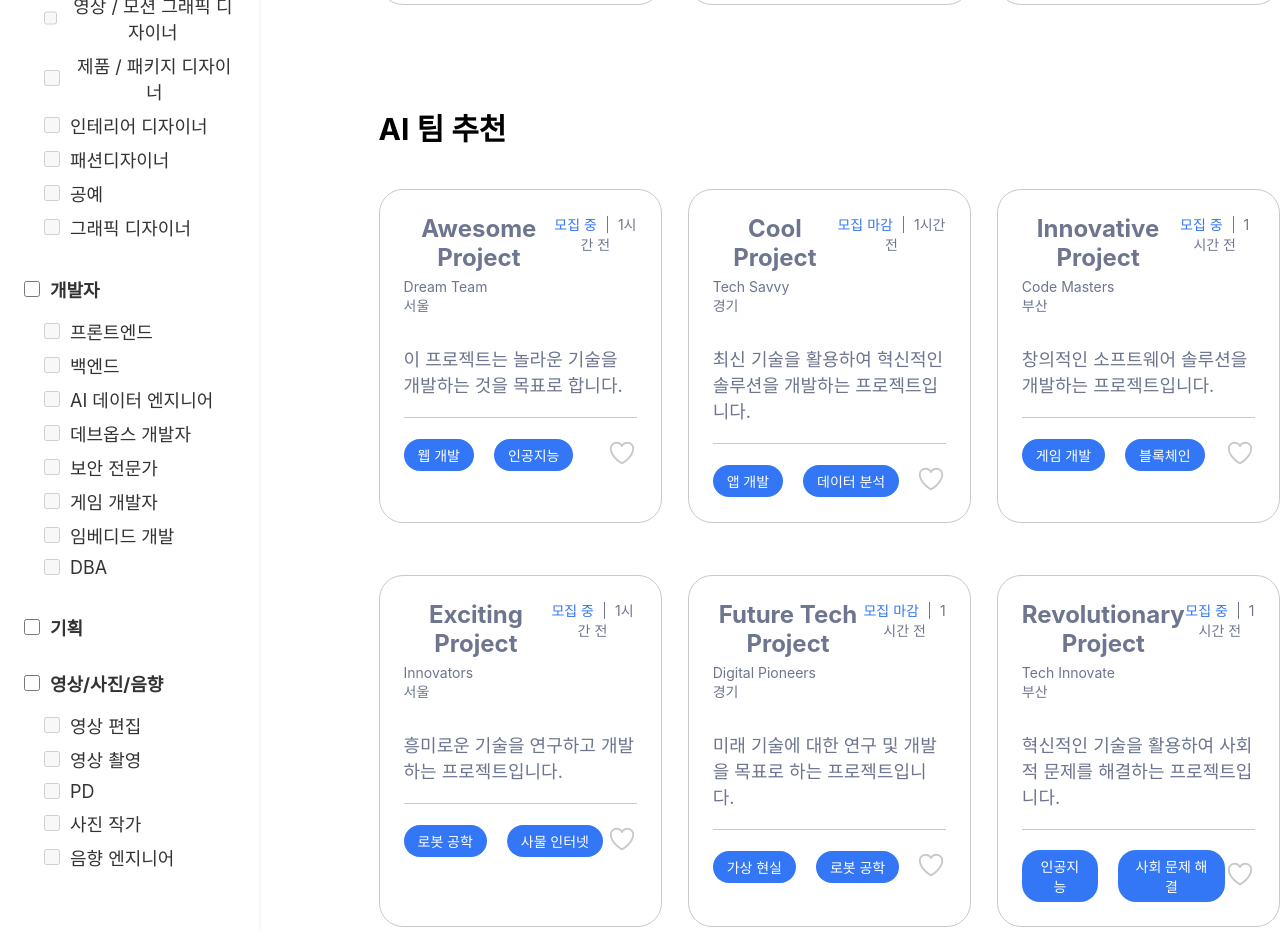
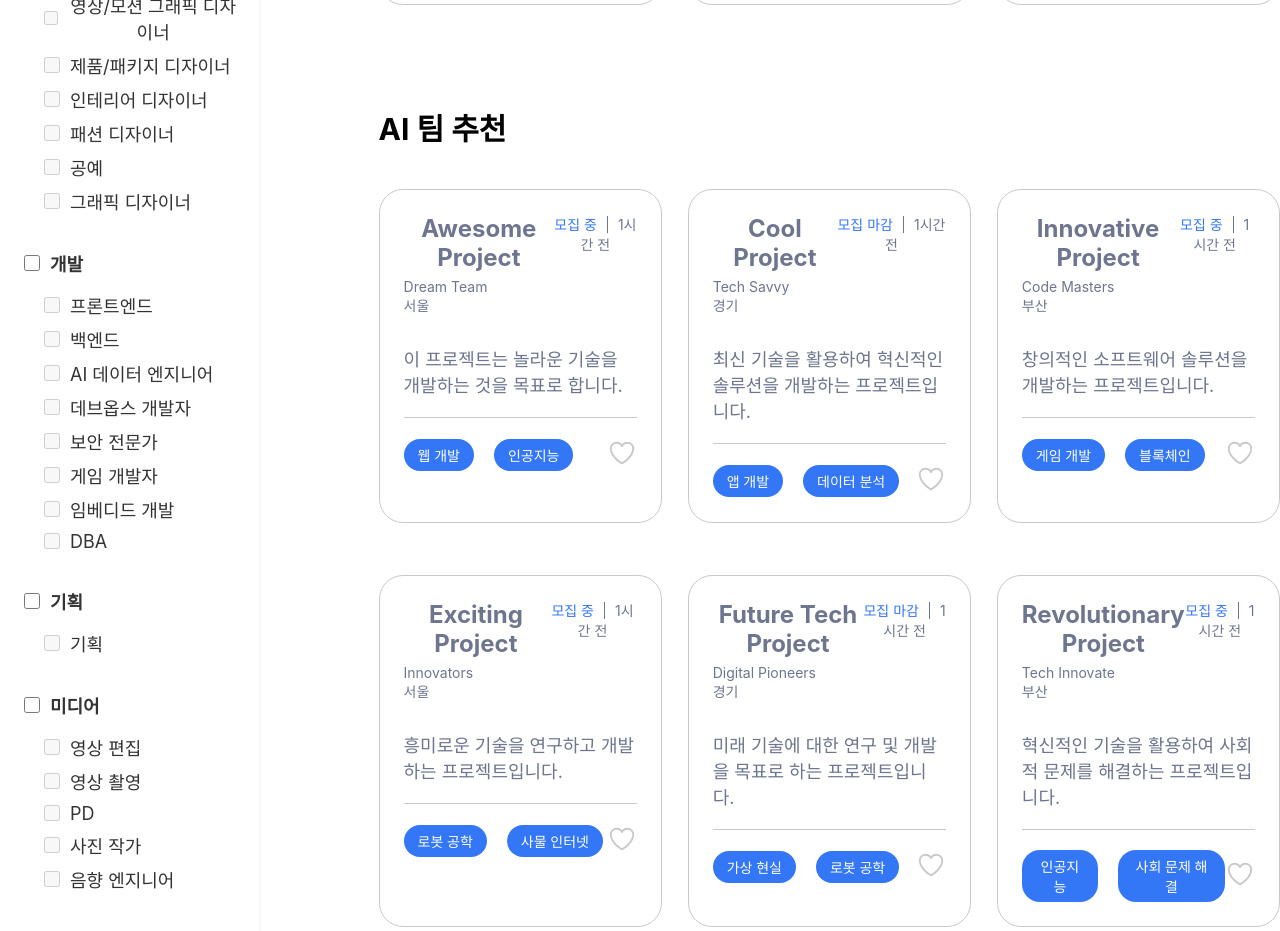
Before and after one commit to Alpha-e-Um/Frontend, a React (Create React App) app: page /team in a window 1280 px wide. Shown: the part 980-1911 px from the top of the page. Built offline with nearby package versions, Linux system fonts and the light colour scheme.

Commit message:
feat: navigation item 파일로 빼냄 및 로직 수정

```diff
--- /dev/null
+++ b/src/components/SideNavigation/jobPosition.js
@@ -0,0 +1,70 @@
+export const jobCategories = [
+  {
+    kind: "design",
+    mainCategory: "디자인",
+    subCategories: [
+      "UI/UX 디자이너",
+      "일러스트/캐릭터 디자이너",
+      "영상/모션 그래픽 디자이너",
+      "제품/패키지 디자이너",
+      "인테리어 디자이너",
+      "패션 디자이너",
+      "공예",
+      "그래픽 디자이너",
+    ],
+  },
+  {
+    kind: "development",
+    mainCategory: "개발",
+    subCategories: [
+      "프론트엔드",
+      "백엔드",
+      "AI 데이터 엔지니어",
+      "데브옵스 개발자",
+      "보안 전문가",
+      "게임 개발자",
+      "임베디드 개발",
+      "DBA",
+    ],
+  },
+  {
+    kind: "planning",
+    mainCategory: "기획",
+    subCategories: ["기획"],
+  },
+  {
+    kind: "media",
+    mainCategory: "미디어",
+    subCategories: [
+      "영상 편집",
+      "영상 촬영",
+      "PD",
+      "사진 작가",
+      "음향 엔지니어",
+    ],
+  },
+  {
+    kind: "marketing",
+    mainCategory: "마케팅",
+    subCategories: ["관리", "홍보", "컨설팅"],
+  },
+  {
+    kind: "tralnstaion",
+    mainCategory: "통번역",
+    subCategories: [
+      "영어",
+      "일본어",
+      "중국어",
+      "스페인어",
+      "아랍어",
+      "힌디어",
+      "프랑스어",
+      "기타",
+    ],
+  },
+  {
+    kind: "other",
+    mainCategory: "기타",
+    subCategories: ["기타"],
+  },
+];
--- a/src/components/SideNavigation/sideNavigation.js
+++ b/src/components/SideNavigation/sideNavigation.js
@@ -1,90 +1,29 @@
 import React, { useState } from "react";
-import styled from "styled-components";
-
-const Navigation = styled.nav`
-  background-color: #ffffff;
-  border-radius: 8px;
-  box-shadow: 0 2px 4px rgba(0, 0, 0, 0.1);
-  padding: 20px;
-  width: 300px;
-`;
-
-const NavHeader = styled.div`
-  display: flex;
-  justify-content: space-between;
-  align-items: center;
-  margin-bottom: 20px;
-`;
-
-const Title = styled.h3`
-  border-top: 1px solid #eee;
-  padding-top: 20px;
-  font-size: 1.25rem;
-  color: #333;
-  &:first-of-type {
-    border-top: none;
-    padding-top: 0;
-  }
-`;
-
-const ResetButton = styled.button`
-  background: none;
-  border: none;
-  cursor: pointer;
-  color: #007bff;
-  font-size: 1rem;
-`;
-
-const Section = styled.section`
-  /* border-top: 1px solid #eee; */
-  padding-top: 20px;
-  /* &:first-of-type {
-    border-top: none;
-    padding-top: 0;
-  } */
-`;
-
-const SectionTitleRow = styled.div`
-  display: flex;
-  align-items: center;
-  margin-bottom: 10px;
-`;
-
-const SectionTitle = styled.h4`
-  color: #333;
-  font-size: 18px;
-  margin: 0;
-`;
-
-const Checkbox = styled.input.attrs({ type: "checkbox" })`
-  margin-right: 10px;
-  width: 16px;
-  height: 16px;
-  cursor: pointer;
-`;
-
-const ItemList = styled.ul`
-  list-style: none;
-  padding-left: 0;
-`;
-
-const Item = styled.li`
-  font-size: 18px;
-  color: #333;
-  display: flex;
-  align-items: center;
-  margin-bottom: 8px;
-  margin-left: 20px;
-  cursor: pointer;
-`;
+import {
+  Checkbox,
+  Item,
+  ItemList,
+  NavHeader,
+  Navigation,
+  ResetButton,
+  Section,
+  SectionTitle,
+  SectionTitleRow,
+  Title,
+} from "./styles";
+import { jobCategories } from "./jobPosition";
 
 const SideNavigation = () => {
   const [sectionEnabled, setSectionEnabled] = useState({
     design: false,
-    developer: false,
-    strategy: false,
-    mediaProduction: false,
+    development: false,
+    planning: false,
+    media: false,
+    marketing: false,
+    translation: false,
+    other: false,
   });
+  const [subCategoryEnabled, setSubCategoryEnabled] = useState({});
 
   const handleSectionCheckbox = (section) => {
     setSectionEnabled((prev) => ({ ...prev, [section]: !prev[section] }));
@@ -98,9 +37,12 @@ const SideNavigation = () => {
           onClick={() =>
             setSectionEnabled({
               design: false,
-              jobType: false,
-              teamField: false,
-              recruitmentType: false,
+              development: false,
+              planning: false,
+              media: false,
+              marketing: false,
+              translation: false,
+              other: false,
             })
           }
         >
@@ -119,139 +61,29 @@ const SideNavigation = () => {
         모집 기간
       </Title>
       <Title style={{ textAlign: "left" }}>직종 분류</Title>
-      <Section>
+      {jobCategories.map((category) => (
+        <Section key={category.mainCategory}>
           <SectionTitleRow>
             <Checkbox
-            id="design-checkbox"
-            checked={sectionEnabled.design}
-            onChange={() => handleSectionCheckbox("design")}
+              checked={sectionEnabled[category.kind]}
+              onChange={() => handleSectionCheckbox(category.kind)}
             />
-          <SectionTitle htmlFor="design-checkbox">디자인</SectionTitle>
+            <SectionTitle>{category.mainCategory}</SectionTitle>
           </SectionTitleRow>
           <ItemList>
-          <Item>
-            <Checkbox disabled={!sectionEnabled.design} />
-            UI / UX 디자이너
+            {category.subCategories.map((subCategory, index) => (
+              <Item key={index}>
+                <Checkbox
+                  disabled={!sectionEnabled[category.kind]}
+                  // checked={subCategoryEnabled[subCategoryName] || false}
+                  // onChange={() => handleSubCategoryCheckbox(subCategoryName)}
+                />
+                {subCategory}
               </Item>
-          <Item>
-            <Checkbox disabled={!sectionEnabled.design} />
-            일러스트 / 캐릭터 디자이너
-          </Item>
-          <Item>
-            <Checkbox disabled={!sectionEnabled.design} />
-            영상 / 모션 그래픽 디자이너
-          </Item>
-          <Item>
-            <Checkbox disabled={!sectionEnabled.design} />
-            제품 / 패키지 디자이너
-          </Item>
-          <Item>
-            <Checkbox disabled={!sectionEnabled.design} />
-            인테리어 디자이너
-          </Item>
-          <Item>
-            <Checkbox disabled={!sectionEnabled.design} />
-            패션디자이너
-          </Item>
-          <Item>
-            <Checkbox disabled={!sectionEnabled.design} />
-            공예
-          </Item>
-          <Item>
-            <Checkbox disabled={!sectionEnabled.design} />
-            그래픽 디자이너
-          </Item>
+            ))}
           </ItemList>
         </Section>
-
-      <Section>
-        <SectionTitleRow>
-          <Checkbox
-            id="design-checkbox"
-            checked={sectionEnabled.developer}
-            onChange={() => handleSectionCheckbox("developer")}
-          />
-          <SectionTitle htmlFor="design-checkbox">개발자</SectionTitle>
-        </SectionTitleRow>
-        <ItemList>
-          <Item>
-            <Checkbox disabled={!sectionEnabled.developer} />
-            프론트엔드
-          </Item>
-          <Item>
-            <Checkbox disabled={!sectionEnabled.developer} />
-            백엔드
-          </Item>
-          <Item>
-            <Checkbox disabled={!sectionEnabled.developer} />
-            AI 데이터 엔지니어
-          </Item>
-          <Item>
-            <Checkbox disabled={!sectionEnabled.developer} />
-            데브옵스 개발자
-          </Item>
-          <Item>
-            <Checkbox disabled={!sectionEnabled.developer} />
-            보안 전문가
-          </Item>
-          <Item>
-            <Checkbox disabled={!sectionEnabled.developer} />
-            게임 개발자
-          </Item>
-          <Item>
-            <Checkbox disabled={!sectionEnabled.developer} />
-            임베디드 개발
-          </Item>
-          <Item>
-            <Checkbox disabled={!sectionEnabled.developer} />
-            DBA
-          </Item>
-        </ItemList>
-      </Section>
-
-      <Section>
-        <SectionTitleRow>
-          <Checkbox
-            id="design-checkbox"
-            checked={sectionEnabled.strategy}
-            onChange={() => handleSectionCheckbox("strategy")}
-          />
-          <SectionTitle htmlFor="design-checkbox">기획</SectionTitle>
-        </SectionTitleRow>
-      </Section>
-
-      <Section>
-        <SectionTitleRow>
-          <Checkbox
-            id="design-checkbox"
-            checked={sectionEnabled.mediaProduction}
-            onChange={() => handleSectionCheckbox("mediaProduction")}
-          />
-          <SectionTitle htmlFor="design-checkbox">영상/사진/음향</SectionTitle>
-        </SectionTitleRow>
-        <ItemList>
-          <Item>
-            <Checkbox disabled={!sectionEnabled.mediaProduction} />
-            영상 편집
-          </Item>
-          <Item>
-            <Checkbox disabled={!sectionEnabled.mediaProduction} />
-            영상 촬영
-          </Item>
-          <Item>
-            <Checkbox disabled={!sectionEnabled.mediaProduction} />
-            PD
-          </Item>
-          <Item>
-            <Checkbox disabled={!sectionEnabled.mediaProduction} />
-            사진 작가
-          </Item>
-          <Item>
-            <Checkbox disabled={!sectionEnabled.mediaProduction} />
-            음향 엔지니어
-          </Item>
-        </ItemList>
-      </Section>
+      ))}
     </Navigation>
   );
 };
--- a/src/components/SideNavigation/styles.js
+++ b/src/components/SideNavigation/styles.js
@@ -0,0 +1,73 @@
+import styled from "styled-components";
+
+export const Navigation = styled.nav`
+  background-color: #ffffff;
+  border-radius: 8px;
+  box-shadow: 0 2px 4px rgba(0, 0, 0, 0.1);
+  padding: 20px;
+  width: 300px;
+`;
+
+export const NavHeader = styled.div`
+  display: flex;
+  justify-content: space-between;
+  align-items: center;
+  margin-bottom: 20px;
+`;
+
+export const Title = styled.h3`
+  border-top: 1px solid #eee;
+  padding-top: 20px;
+  font-size: 1.25rem;
+  color: #333;
+  &:first-of-type {
+    border-top: none;
+    padding-top: 0;
+  }
+`;
+
+export const ResetButton = styled.button`
+  background: none;
+  border: none;
+  cursor: pointer;
+  color: #007bff;
+  font-size: 1rem;
+`;
+
+export const Section = styled.section`
+  padding-top: 20px;
+`;
+
+export const SectionTitleRow = styled.div`
+  display: flex;
+  align-items: center;
+  margin-bottom: 10px;
+`;
+
+export const SectionTitle = styled.h4`
+  color: #333;
+  font-size: 18px;
+  margin: 0;
+`;
+
+export const Checkbox = styled.input.attrs({ type: "checkbox" })`
+  margin-right: 10px;
+  width: 16px;
+  height: 16px;
+  cursor: pointer;
+`;
+
+export const ItemList = styled.ul`
+  list-style: none;
+  padding-left: 0;
+`;
+
+export const Item = styled.li`
+  font-size: 18px;
+  color: #333;
+  display: flex;
+  align-items: center;
+  margin-bottom: 8px;
+  margin-left: 20px;
+  cursor: pointer;
+`;
```
Lines whose indentation alone changed are shown as unchanged.
